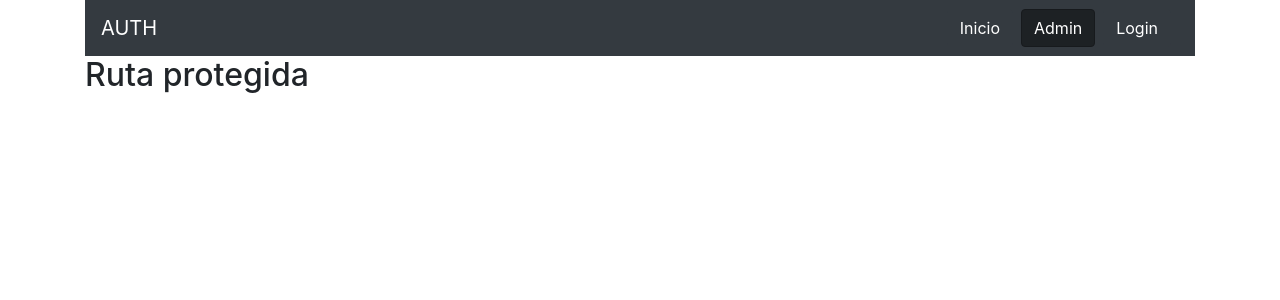
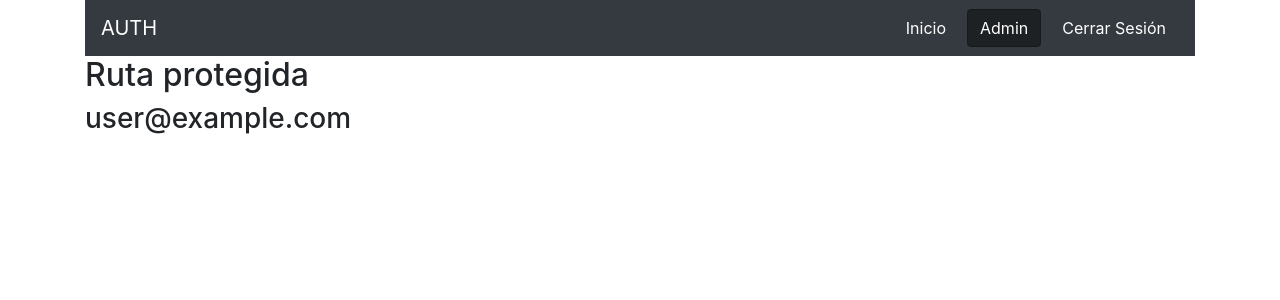
Before and after one commit to ManuelVillarVitoria/react-auth-privatedroutes-firebase-pagination, a React (Create React App) app: page /admin in a window 1280 px wide. Shown: the top 300 px of the page. Built offline with nearby package versions, Linux system fonts and the light colour scheme; no server answers; sample sign-in values are in the browser's storage.

Commit message:
close session

```diff
--- a/src/components/Admin.jsx
+++ b/src/components/Admin.jsx
@@ -22,10 +22,11 @@ const Admin = (props) => {
 
     return (
         <div>
-              <h2>Ruta protegida</h2>
+            <h2>Ruta protegida</h2>
+
+            { user && (<h3>{user.email}</h3>)}
 
         </div>
-
      );
 }
 
--- a/src/components/Navbar.jsx
+++ b/src/components/Navbar.jsx
@@ -1,7 +1,17 @@
 import React from 'react';
 import {Link, NavLink} from 'react-router-dom';
+import {auth} from '../firebase';
+import {withRouter} from 'react-router-dom';
 
-const Navbar = () => {
+const Navbar = (props) => {
+
+    const cerrarSesion = () => {
+        auth.signOut()
+            .then(() => {
+                props.history.push('/login')
+            })
+    }
+
     return (
         <div className="navbar navbar-dark bg-dark">
             <Link className="navbar-brand" to="/">AUTH</Link>
@@ -10,16 +20,29 @@ const Navbar = () => {
                     <NavLink className="btn btn-dark mr-2" to="/" exact>
                         Inicio
                     </NavLink>
+                        { props.firebaseUser !== null && (
                                 <NavLink className="btn btn-dark mr-2" to="/admin">
                                     Admin
                                 </NavLink>
+                            )
+                        }
+
+                        { props.firebaseUser !== null ? (
+                                <button
+                                    className="btn btn-dark"
+                                    onClick={() => cerrarSesion()}
+                                >Cerrar Sesión
+                                </button>
+                            ) : (
                                 <NavLink className="btn btn-dark mr-2" to="/login">
                                     Login
                                 </NavLink>
+                            )
+                        }
                 </div>
             </div>
         </div>
      );
 }
 
-export default Navbar;
+export default withRouter (Navbar);
```
Lines whose indentation alone changed are shown as unchanged.
